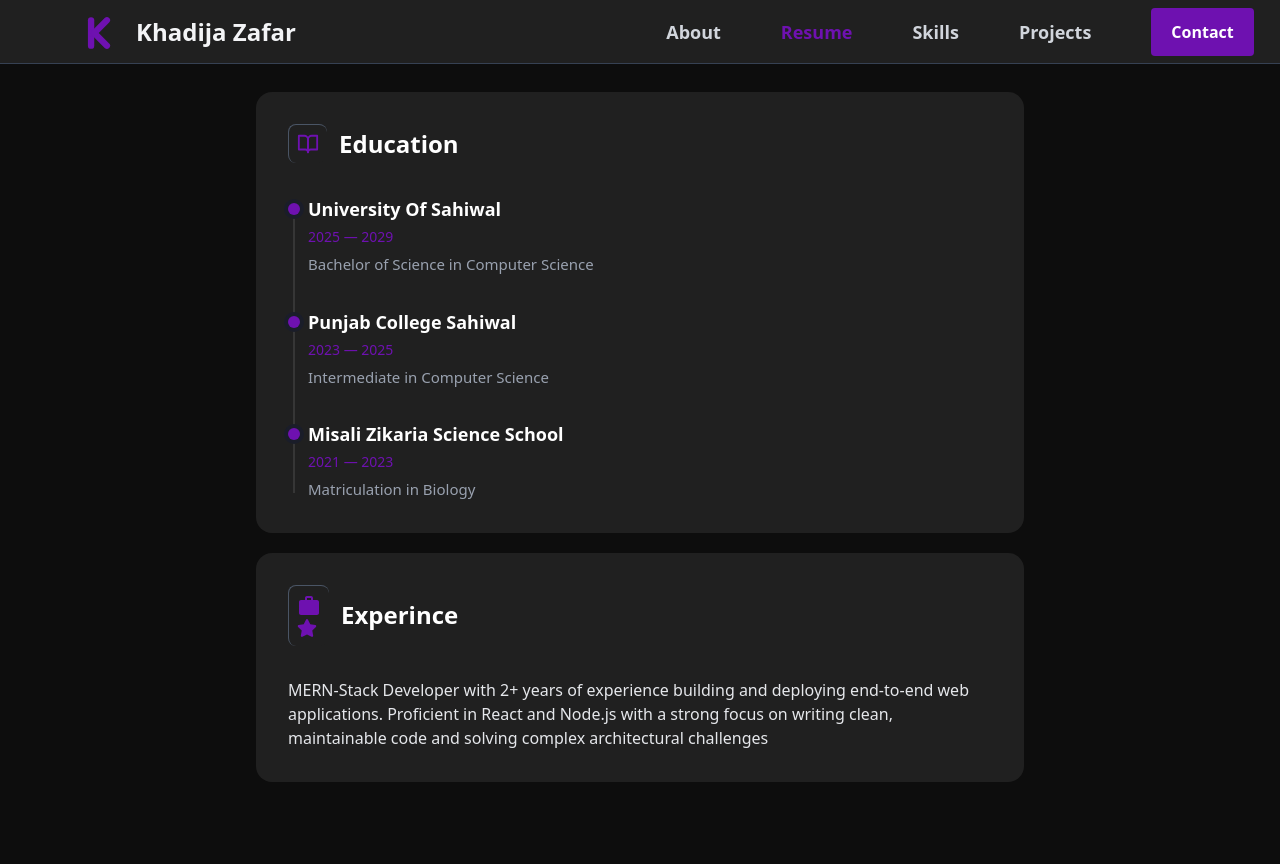
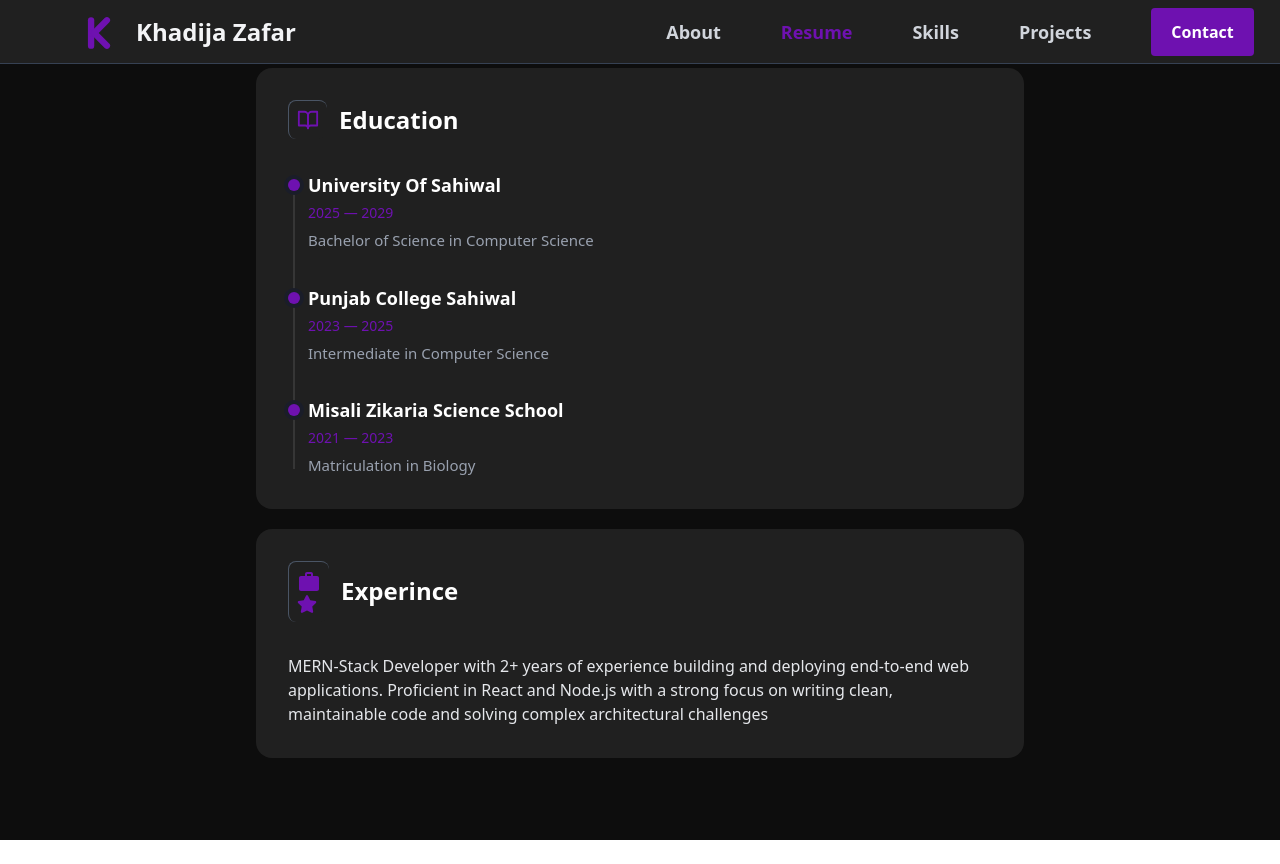
Before and after one commit to khadijaZafar2511/porfolio.web, a React (Vite) app: page /resume in a window 1280 px wide. After the commit the page ends 840 px from the top, so only its background shows below. Built offline with nearby package versions, Linux system fonts and the light colour scheme.

Commit message:
fixing ui

```diff
--- a/src/components/About.jsx
+++ b/src/components/About.jsx
@@ -4,7 +4,7 @@ import { SiX } from "react-icons/si";
 export default function Myinfo() {
   return (
     <>
-      <div className="w-full  min-h-screen  flex flex-col  overscroll-x-none overflow-x-hidden bg-black/95  ">
+      <div className="w-full  min-h-screen mt-10 flex flex-col  overscroll-x-none overflow-x-hidden bg-black/95  ">
         <div className="w-full lg:h-[80dvh] md:h-[70dvh] h-[75dvh] flex flex-col gap-2 lg:flex-row  text-white ">
           <div className="  lg:w-1/2  w-full   md:h-3/4 flex flex-col  ml-5 lg:ml-10 md:justify-center mt-10">
             <div className="lg:h-[60dvh] h-1/2 md:w-3/4 w-5/6  flex flex-col mb-5 lg:mt-30">
@@ -66,9 +66,15 @@ export default function Myinfo() {
               </div>
 
               <div className="flex gap-4 ml-17 mt-2 text-gray-400 ">
-                <div>< FaLinkedin size={18} /></div>
-                <div><FaGithub size={18} /></div>
-                <div><SiX size={18}/></div>
+                <div>
+                  <FaLinkedin size={18} />
+                </div>
+                <div>
+                  <FaGithub size={18} />
+                </div>
+                <div>
+                  <SiX size={18} />
+                </div>
               </div>
             </div>
           </div>
--- a/src/components/Navbar.jsx
+++ b/src/components/Navbar.jsx
@@ -8,13 +8,12 @@ export default function Navbar() {
     return (
       <>
         <nav>
-          <div className="w-full h-16 bg-[#202020] border-b border-gray-700  overflow-x-hidden overscroll-x-none flex">
+          <div className="w-full h-16 bg-[#202020] border-b border-gray-700  overflow-x-hidden overscroll-x-none flex fixed  top-0 z-10 ">
             {/* div one content */}
 
             <div className="lg:w-1/2  lg:flex hidden h-full gap-5 items-center font-bold">
               <div className="h-9 w-9 md:ml-20  text-purple-800">
-
-                <  TbLetterK strokeWidth={4} size={38}  />
+                <TbLetterK strokeWidth={4} size={38} />
               </div>
               <h1 className="  text-gray-100  font-semibold tracking-normal text-2xl ">
                 Khadija Zafar
--- a/src/components/Projects.jsx
+++ b/src/components/Projects.jsx
@@ -29,7 +29,7 @@ const projects = [
 const Project = () => {
   return (
     <>
-      <div className="min-h-screen w-full  bg-black/95">
+      <div className="min-h-screen w-full mt-15 bg-black/95">
         <div className="md:p-8  p-4 max-w-7xl mx-auto   ">
           <div className="grid lg:grid-cols-3 md:grid-cols-2 grid-cols-1 gap-4  bg-[#202020] ">
             {projects.map((pr) => (
--- a/src/components/Resume.jsx
+++ b/src/components/Resume.jsx
@@ -92,7 +92,7 @@ const Experience = () => {
 
 const Resume = () => {
   return (
-    <div className=" min-h-screen w-full bg-black/95 flex flex-col gap-5 py-2 ">
+    <div className=" min-h-screen w-full bg-black/95 mt-10 flex flex-col gap-5 py-2 ">
       <Education />
       <Experience />
     </div>
--- a/src/components/Skills.jsx
+++ b/src/components/Skills.jsx
@@ -3,7 +3,7 @@ import React from 'react'
 export default function skills() {
     return (
       <>
-        <div className="w-full h-screen bg-black/95 flex items-center justify-center overflow-y-scroll ">
+        <div className="w-full mt-15 h-screen bg-black/95 flex items-center justify-center overflow-y-scroll ">
           <div className="md:w-3/4 w-10/11 h-20/21  flex flex-col items-center border border-gray-700 rounded-2xl   shadow-[0_0_3px_rgba(255,255,255,0.3)]  ">
             <div className="w-full h-[25dvh] md:h-[18dvh] bg-[#202020] rounded-t-2xl flex flex-col md:gap-4 px-2 items-center border border-gray-700 text-gray-200 ">
               <h1 className=" md:text-4xl lg:text-3xl md:font-bold  text-2xl font-semibold md:mt-3 lg:mt-0 ">
```
